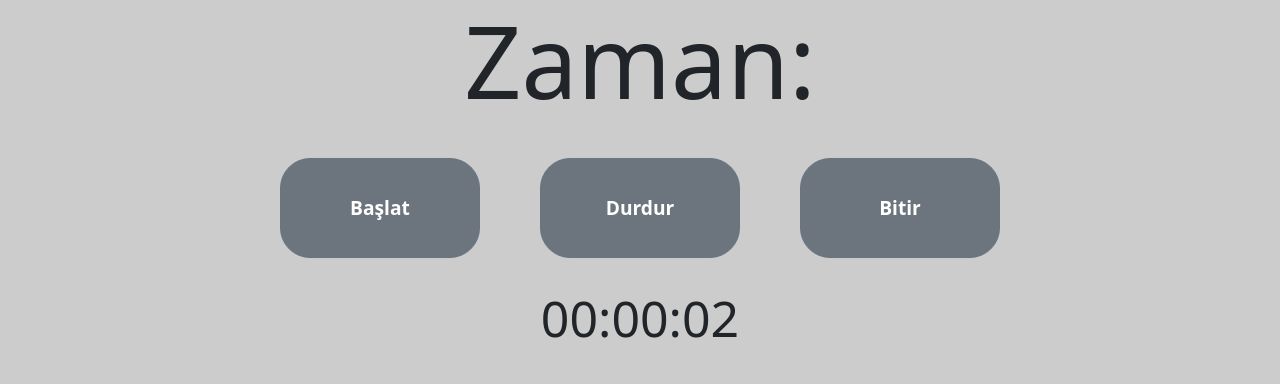
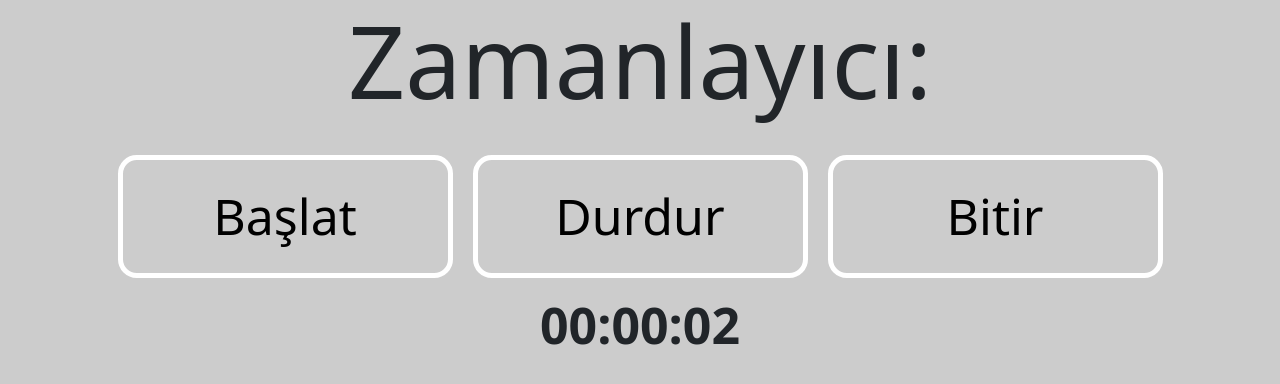
Before and after one commit to burak-ocak/gunluk_sayac, a plain HTML site: page index.html in a window 1280 px wide. Both pictures are taken after a click on the button "Başlat". Drawn offline with nearby package versions, Linux system fonts and the light colour scheme.

Commit message:
feat:tasarimda farklilik yapildi ve tekrar edildi.

```diff
--- a/index.html
+++ b/index.html
@@ -1,28 +1,24 @@
 <!DOCTYPE html>
-<html lang="en">
-
+<html lang="tr">
 <head>
     <meta charset="UTF-8">
     <meta http-equiv="X-UA-Compatible" content="IE=edge">
     <meta name="viewport" content="width=device-width, initial-scale=1.0">
-    <title>Günlük</title>
-    <link href="https://cdn.jsdelivr.net/npm/bootstrap@5.3.0-alpha1/dist/css/bootstrap.min.css" rel="stylesheet"
-        integrity="sha384-GLhlTQ8iRABdZLl6O3oVMWSktQOp6b7In1Zl3/Jr59b6EGGoI1aFkw7cmDA6j6gD" crossorigin="anonymous">
+    <title>Sayac</title>
+    <link href="https://cdn.jsdelivr.net/npm/bootstrap@5.3.0-alpha1/dist/css/bootstrap.min.css" rel="stylesheet" integrity="sha384-GLhlTQ8iRABdZLl6O3oVMWSktQOp6b7In1Zl3/Jr59b6EGGoI1aFkw7cmDA6j6gD" crossorigin="anonymous">
     <link rel="stylesheet" href="style.css">
 </head>
-
 <body>
-
     <div class="container">
         <div class="row">
-            <div class="eleman">
-                <h2 class="zaman d-flex justify-content-center">Zaman:</h2>
-                <div class="butonlar d-flex justify-content-center">
-                    <button type="button" class="buton btn btn-secondary" id="btnBaslat">Başlat</button>
-                    <button type="button" class="buton btn btn-secondary" id="btnDurdur">Durdur</button>
-                    <button type="button" class="buton btn btn-secondary" id="btnBitir">Bitir</button>
+            <div class="elements">
+                <h2 class="baslik">Zamanlayıcı:</h2>
+                <div class="butonlar">
+                    <button type="button" class="buton btn btn-outline-warning" id="btnBaslat">Başlat</button>
+                    <button type="button" class="buton btn btn-outline-warning" id="btnDurdur">Durdur</button>
+                    <button type="button" class="buton btn btn-outline-warning" id="btnBitir">Bitir</button>
                 </div>
-                <h3 id="sayac"><span id="saat">00</span> : <span id="dakika">00</span> : <span id="saniye">00</span></h3>
+                <p class="sayac"><strong><span id="saat">00</span>:<span id="dakika">00</span>:<span id="saniye">00</span></strong></p>
             </div>
         </div>
     </div>
@@ -30,5 +26,4 @@
 
     <script src="script.js"></script>
 </body>
-
 </html>
--- a/script.js
+++ b/script.js
@@ -1,70 +1,68 @@
-let btnBasla = document.querySelector("#btnBaslat");
+let btnBaslat = document.querySelector("#btnBaslat");
 let btnDurdur = document.querySelector("#btnDurdur");
 let btnBitir = document.querySelector("#btnBitir");
 
+let saniye = document.querySelector("#saniye");
+let dakika = document.querySelector("#dakika");
 let saat = document.querySelector("#saat");
-let dakika = document.querySelector("#dakika");
-let saniye = document.querySelector("#saniye");
+
+let second = 00;
+let minute = 00;
+let hour = 00;
 
 let Interval;
 
-let sec = 00;
-let min = 00;
-let hour = 00;
-
-btnBasla.addEventListener("click", function(){
+btnBaslat.addEventListener("click", function(){
     clearInterval(Interval);
-    Interval = setInterval(zamanArttir, 1000);
-    btnBasla.textContent = "Başlat";
+    Interval = setInterval(sayac, 1000);
+    btnBaslat.textContent = "Başlat";
 });
 
 btnDurdur.addEventListener("click", function(){
     clearInterval(Interval);
-    btnBasla.textContent = "Devam et";
+    btnBaslat.textContent = "Devam et";
 });
 
 btnBitir.addEventListener("click", function(){
+    let deneme = saat.textContent + ": " + dakika.textContent + ": " +  saniye.textContent;
+    console.log(deneme);
     clearInterval(Interval);
 
-    sec = 00;
-    min = 00;
+    saniye.textContent = "00";
+    dakika.textContent = "00";
+    saat.textContent = "00";
+
+    second = 00;
+    minute = 00;
     hour = 00;
+});
 
-    saat.textContent = "00";
-    dakika.textContent = "00";
-    saniye.textContent = "00";
-})
+function sayac(){
+    second++;
 
-
-
-function zamanArttir(){
-    sec++;
-
-    if(sec > 9){
-        saniye.textContent = sec;
+    if(second > 9){
+        saniye.textContent = second;
     }else{
-        saniye.textContent = "0" + sec;
+        saniye.textContent = "0" + second;
     };
 
-    if(sec > 59){
-        sec = 00;
-        saniye.textContent = "0" + sec;
-        min++;
-    }
-
-
-    if(min > 9){
-        dakika.textContent = min;
-    }else{
-        dakika.textContent = "0" + min;
+    if(second > 59){
+        second = 00;
+        saniye.textContent = "0" + second;
+        minute++;
     };
 
-    if(min > 59){
-        min = 00;
-        dakika.textContent = "0" + min;
+    if(minute > 9){
+        dakika.textContent = minute;
+    }else{
+        dakika.textContent = "0" + minute;
+    };
+
+    if(minute > 59){
+        minute = 00;
+        dakika.textContent = "0" + minute;
         hour++;
     };
-
 
     if(hour > 9){
         saat.textContent = hour;
--- a/style.css
+++ b/style.css
@@ -1,21 +1,29 @@
+*{
+    font-size: 50px;
+}
 body{
     background-color: #ccc;
 }
-.zaman{
-    font-size: 100px;
-}
-
-.buton{
-    width: 200px;
-    margin: 30px;
-    height: 100px;
-    font-size: larger;
-    font-weight: bolder;
-    color: white;
-    border-radius: 30px;
-}
-#sayac{
+.baslik{
     display: flex;
     justify-content: center;
-    font-size: 50px;
 }
+.butonlar{
+    display: flex;
+    justify-content: center;
+}
+.buton{
+    margin: 10px;
+    border: 5px solid white;
+    color: black;
+    width: 500px;
+}
+.buton:hover{
+    background-color: antiquewhite;
+    border-color: black;
+    color: cadetblue;
+}
+.sayac{
+    display: flex;
+    justify-content: center;
+}
```
